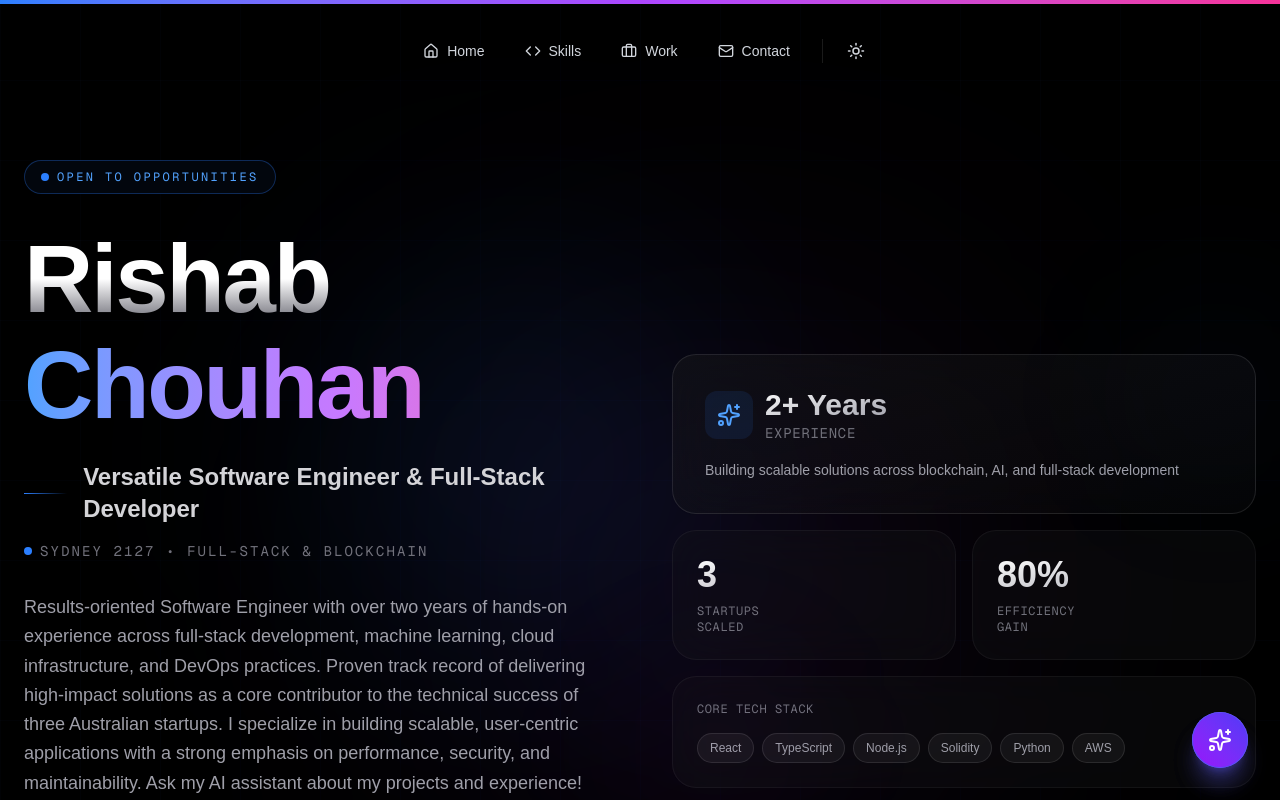
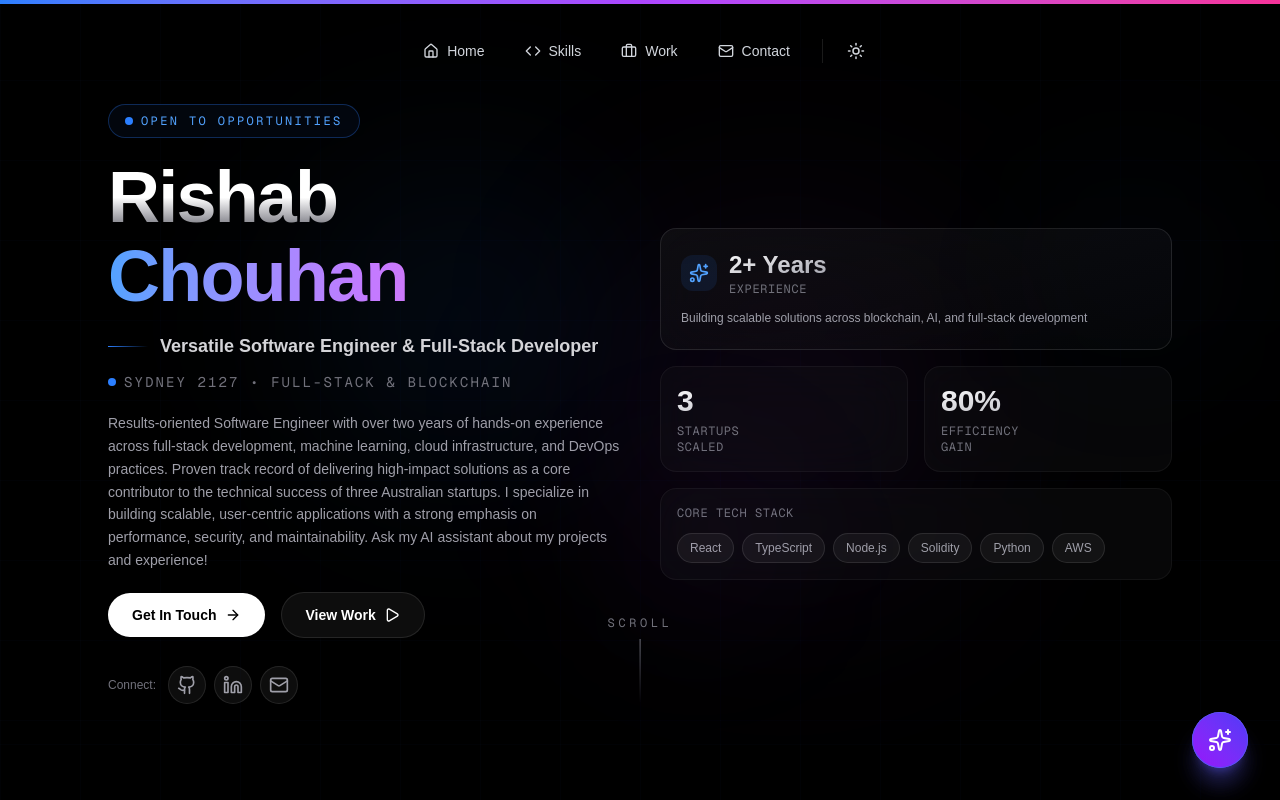
Before and after one commit to Rishab741/rishab-chouhan, a Next.js app: page / in a window 1280 px wide. Shown: the top 800 px of the page. Built offline with nearby package versions, Linux system fonts and the light colour scheme.

Commit message:
improved design

```diff
--- a/src/app/components/portfolio-layout.tsx
+++ b/src/app/components/portfolio-layout.tsx
@@ -64,41 +64,41 @@ export default function PortfolioClientLayout({ portfolioData }: { portfolioData
         </section>
 
         {/* Experience Timeline */}
-        <section id="experience" className="mt-24 md:mt-40">
+        <section id="experience" className="mt-10 md:mt-16">
           <Experience portfolioData={portfolioData} />
         </section>
 
         {/* Projects Grid */}
-        <section id="projects" className="mt-24 md:mt-40">
+        <section id="projects" className="mt-10 md:mt-16">
           <Projects portfolioData={portfolioData} />
         </section>
 
         {/* Contact/CTA */}
-        <section id="contact" className="py-24 px-6 text-center mt-24 md:mt-40">
+        <section id="contact" className="py-14 px-6 text-center mt-10 md:mt-16">
           <motion.div
             initial={{ opacity: 0, scale: 0.95 }}
             whileInView={{ opacity: 1, scale: 1 }}
             viewport={{ once: true }}
-            className="max-w-3xl mx-auto p-12 rounded-[3rem] bg-gradient-to-b from-zinc-900 to-black border border-white/10 shadow-2xl"
+            className="max-w-2xl mx-auto p-8 rounded-3xl bg-gradient-to-b from-zinc-900 to-black border border-white/10 shadow-2xl"
           >
-            <h2 className="text-4xl md:text-6xl font-bold mb-6 tracking-tight">
+            <h2 className="text-3xl md:text-4xl font-bold mb-4 tracking-tight">
               Based in {portfolioData.contact.location.split(',')[0]}
             </h2>
-            <p className="text-zinc-400 text-lg mb-10 leading-relaxed">
+            <p className="text-zinc-400 text-sm mb-6 leading-relaxed">
               Available for full-time opportunities in Full-Stack Engineering,
               Blockchain development, and AI integration.
             </p>
-            <div className="flex flex-wrap justify-center gap-4">
+            <div className="flex flex-wrap justify-center gap-3">
               <a
                 href={`mailto:${portfolioData.contact.email}`}
-                className="px-8 py-4 bg-white text-black rounded-full font-bold hover:bg-zinc-200 transition-all"
+                className="px-6 py-3 bg-white text-black rounded-full font-bold text-sm hover:bg-zinc-200 transition-all"
               >
                 Email Me
               </a>
               <a
                 href={portfolioData.contact.linkedin}
                 target="_blank"
-                className="px-8 py-4 bg-white/5 border border-white/10 rounded-full font-bold hover:bg-white/10 transition-all"
+                className="px-6 py-3 bg-white/5 border border-white/10 rounded-full font-bold text-sm hover:bg-white/10 transition-all"
               >
                 LinkedIn
               </a>
@@ -113,7 +113,7 @@ export default function PortfolioClientLayout({ portfolioData }: { portfolioData
       </main>
 
       {/* Footer */}
-      <footer className="py-20 px-6 border-t border-white/5 text-center text-zinc-600">
+      <footer className="py-10 px-6 border-t border-white/5 text-center text-zinc-600">
         <div className="max-w-6xl mx-auto">
           <div className="flex justify-center gap-8 mb-6">
             <MapPin className="w-4 h-4" /> {portfolioData.contact.location}
--- a/src/app/components/sections/header.tsx
+++ b/src/app/components/sections/header.tsx
@@ -11,7 +11,7 @@ export const Header: React.FC<{ portfolioData: PortfolioData }> = ({ portfolioDa
         <section
             id="home"
             ref={containerRef}
-            className="relative min-h-screen flex items-center justify-center overflow-hidden bg-black pt-20"
+            className="relative min-h-[90vh] flex items-center justify-center overflow-hidden bg-black pt-16"
         >
             {/* Animated Background Grid */}
             <div className="absolute inset-0 opacity-20">
@@ -31,7 +31,7 @@ export const Header: React.FC<{ portfolioData: PortfolioData }> = ({ portfolioDa
 
             {/* Floating Orbs */}
             <motion.div
-                className="absolute top-1/4 left-1/4 w-96 h-96 bg-blue-500/10 rounded-full blur-[120px]"
+                className="absolute top-1/4 left-1/4 w-64 h-64 bg-blue-500/10 rounded-full blur-[100px]"
                 animate={{
                     x: [0, 50, 0],
                     y: [0, 30, 0],
@@ -44,7 +44,7 @@ export const Header: React.FC<{ portfolioData: PortfolioData }> = ({ portfolioDa
                 }}
             />
             <motion.div
-                className="absolute bottom-1/4 right-1/4 w-96 h-96 bg-purple-500/10 rounded-full blur-[120px]"
+                className="absolute bottom-1/4 right-1/4 w-64 h-64 bg-purple-500/10 rounded-full blur-[100px]"
                 animate={{
                     x: [0, -50, 0],
                     y: [0, -30, 0],
@@ -58,11 +58,11 @@ export const Header: React.FC<{ portfolioData: PortfolioData }> = ({ portfolioDa
                 }}
             />
 
-            <div className="relative z-10 max-w-7xl mx-auto px-6 py-20">
-                <div className="grid lg:grid-cols-2 gap-16 items-center">
+            <div className="relative z-10 max-w-6xl mx-auto px-6 py-10">
+                <div className="grid lg:grid-cols-2 gap-10 items-center">
 
                     {/* Left Column - Content */}
-                    <div className="space-y-8">
+                    <div className="space-y-5">
 
                         {/* Top Badge */}
                         <motion.div
@@ -86,7 +86,7 @@ export const Header: React.FC<{ portfolioData: PortfolioData }> = ({ portfolioDa
                             animate={{ opacity: 1, y: 0 }}
                             transition={{ duration: 0.8, delay: 0.2 }}
                         >
-                            <h1 className="text-6xl md:text-7xl lg:text-8xl font-black tracking-tight leading-[1.1] mb-6">
+                            <h1 className="text-5xl md:text-6xl lg:text-7xl font-black tracking-tight leading-[1.1] mb-4">
                                 <span className="block bg-clip-text text-transparent bg-gradient-to-b from-white via-white to-zinc-600">
                                     {portfolioData.name.split(' ')[0]}
                                 </span>
@@ -96,9 +96,9 @@ export const Header: React.FC<{ portfolioData: PortfolioData }> = ({ portfolioDa
                             </h1>
 
                             {/* Role with Accent */}
-                            <div className="flex items-center gap-4 mb-4">
-                                <div className="h-px w-12 bg-gradient-to-r from-blue-500 to-transparent"></div>
-                                <h2 className="text-xl md:text-2xl font-semibold text-zinc-300">
+                            <div className="flex items-center gap-3 mb-3">
+                                <div className="h-px w-10 bg-gradient-to-r from-blue-500 to-transparent"></div>
+                                <h2 className="text-base md:text-lg font-semibold text-zinc-300">
                                     {portfolioData.role}
                                 </h2>
                             </div>
@@ -114,7 +114,7 @@ export const Header: React.FC<{ portfolioData: PortfolioData }> = ({ portfolioDa
                             initial={{ opacity: 0, y: 20 }}
                             animate={{ opacity: 1, y: 0 }}
                             transition={{ duration: 0.8, delay: 0.4 }}
-                            className="text-lg text-zinc-400 leading-relaxed max-w-xl"
+                            className="text-sm text-zinc-400 leading-relaxed max-w-lg"
                         >
                             {portfolioData.bio}
                         </motion.p>
@@ -128,18 +128,18 @@ export const Header: React.FC<{ portfolioData: PortfolioData }> = ({ portfolioDa
                         >
                             <a
                                 href={`mailto:${portfolioData.contact.email}`}
-                                className="group relative px-8 py-4 bg-white text-black rounded-full font-bold hover:scale-105 transition-all overflow-hidden shadow-lg hover:shadow-white/20"
+                                className="group relative px-6 py-3 bg-white text-black rounded-full font-bold text-sm hover:scale-105 transition-all overflow-hidden shadow-lg hover:shadow-white/20"
                             >
                                 <span className="relative z-10 flex items-center gap-2">
                                     Get In Touch
-                                    <ArrowRight className="w-5 h-5 group-hover:translate-x-1 transition-transform" />
+                                    <ArrowRight className="w-4 h-4 group-hover:translate-x-1 transition-transform" />
                                 </span>
                                 <div className="absolute inset-0 bg-gradient-to-r from-blue-500 to-purple-500 opacity-0 group-hover:opacity-20 transition-opacity" />
                             </a>
 
                             <button
                                 onClick={() => document.getElementById('projects')?.scrollIntoView({behavior: 'smooth'})}
-                                className="group px-8 py-4 bg-white/5 border border-white/10 rounded-full font-bold hover:bg-white/10 hover:border-white/20 transition-all backdrop-blur-sm flex items-center gap-2"
+                                className="group px-6 py-3 bg-white/5 border border-white/10 rounded-full font-bold text-sm hover:bg-white/10 hover:border-white/20 transition-all backdrop-blur-sm flex items-center gap-2"
                             >
                                 View Work
                                 <Play className="w-4 h-4 group-hover:scale-110 transition-transform" />
@@ -151,9 +151,9 @@ export const Header: React.FC<{ portfolioData: PortfolioData }> = ({ portfolioDa
                             initial={{ opacity: 0, y: 20 }}
                             animate={{ opacity: 1, y: 0 }}
                             transition={{ duration: 0.8, delay: 0.8 }}
-                            className="flex items-center gap-3 pt-4"
+                            className="flex items-center gap-2 pt-2"
                         >
-                            <span className="text-sm text-zinc-500 font-medium mr-2">Connect:</span>
+                            <span className="text-xs text-zinc-500 font-medium mr-1">Connect:</span>
                             {[
                                 { icon: Github, href: portfolioData.contact.github, label: 'GitHub' },
                                 { icon: Linkedin, href: portfolioData.contact.linkedin, label: 'LinkedIn' },
@@ -164,7 +164,7 @@ export const Header: React.FC<{ portfolioData: PortfolioData }> = ({ portfolioDa
                                     href={social.href}
                                     target="_blank"
                                     rel="noopener noreferrer"
-                                    className="group relative p-3 rounded-full bg-white/5 border border-white/10 hover:bg-white/10 hover:border-white/20 transition-all"
+                                    className="group relative p-2 rounded-full bg-white/5 border border-white/10 hover:bg-white/10 hover:border-white/20 transition-all"
                                     whileHover={{ scale: 1.1, rotate: 5 }}
                                     whileTap={{ scale: 0.95 }}
                                 >
@@ -191,33 +191,33 @@ export const Header: React.FC<{ portfolioData: PortfolioData }> = ({ portfolioDa
                             <div className="grid grid-cols-2 gap-4">
 
                                 {/* Large Feature Card */}
-                                <div className="col-span-2 group relative p-8 bg-gradient-to-br from-zinc-900/50 to-zinc-900/20 border border-white/10 rounded-3xl backdrop-blur-xl hover:border-blue-500/30 transition-all duration-500">
-                                    <div className="absolute -inset-1 bg-gradient-to-br from-blue-500/10 to-purple-500/10 rounded-3xl blur opacity-0 group-hover:opacity-100 transition duration-700" />
+                                <div className="col-span-2 group relative p-5 bg-gradient-to-br from-zinc-900/50 to-zinc-900/20 border border-white/10 rounded-2xl backdrop-blur-xl hover:border-blue-500/30 transition-all duration-500">
+                                    <div className="absolute -inset-1 bg-gradient-to-br from-blue-500/10 to-purple-500/10 rounded-2xl blur opacity-0 group-hover:opacity-100 transition duration-700" />
                                     <div className="relative">
-                                        <div className="flex items-center gap-3 mb-4">
-                                            <div className="p-3 bg-blue-500/10 rounded-xl">
-                                                <Sparkles className="w-6 h-6 text-blue-400" />
+                                        <div className="flex items-center gap-3 mb-3">
+                                            <div className="p-2 bg-blue-500/10 rounded-xl">
+                                                <Sparkles className="w-5 h-5 text-blue-400" />
                                             </div>
                                             <div>
-                                                <div className="text-3xl font-black bg-clip-text text-transparent bg-gradient-to-br from-white to-zinc-400">
+                                                <div className="text-2xl font-black bg-clip-text text-transparent bg-gradient-to-br from-white to-zinc-400">
                                                     2+ Years
                                                 </div>
-                                                <div className="text-sm text-zinc-500 font-mono uppercase tracking-wider">
+                                                <div className="text-xs text-zinc-500 font-mono uppercase tracking-wider">
                                                     Experience
                                                 </div>
                                             </div>
                                         </div>
-                                        <p className="text-sm text-zinc-400 leading-relaxed">
+                                        <p className="text-xs text-zinc-400 leading-relaxed">
                                             Building scalable solutions across blockchain, AI, and full-stack development
                                         </p>
                                     </div>
                                 </div>
 
                                 {/* Stat Card 1 */}
-                                <div className="group relative p-6 bg-zinc-900/30 border border-white/5 rounded-3xl backdrop-blur-xl hover:bg-zinc-800/40 hover:border-blue-500/20 transition-all duration-500">
-                                    <div className="absolute -inset-1 bg-gradient-to-br from-blue-500/10 to-purple-500/10 rounded-3xl blur opacity-0 group-hover:opacity-100 transition duration-700" />
+                                <div className="group relative p-4 bg-zinc-900/30 border border-white/5 rounded-2xl backdrop-blur-xl hover:bg-zinc-800/40 hover:border-blue-500/20 transition-all duration-500">
+                                    <div className="absolute -inset-1 bg-gradient-to-br from-blue-500/10 to-purple-500/10 rounded-2xl blur opacity-0 group-hover:opacity-100 transition duration-700" />
                                     <div className="relative">
-                                        <div className="text-4xl font-black mb-2 bg-clip-text text-transparent bg-gradient-to-br from-white to-zinc-400 group-hover:from-blue-400 group-hover:to-purple-400 transition-all">
+                                        <div className="text-3xl font-black mb-1 bg-clip-text text-transparent bg-gradient-to-br from-white to-zinc-400 group-hover:from-blue-400 group-hover:to-purple-400 transition-all">
                                             3
                                         </div>
                                         <div className="text-xs text-zinc-500 font-mono uppercase tracking-wider">
@@ -227,10 +227,10 @@ export const Header: React.FC<{ portfolioData: PortfolioData }> = ({ portfolioDa
                                 </div>
 
                                 {/* Stat Card 2 */}
-                                <div className="group relative p-6 bg-zinc-900/30 border border-white/5 rounded-3xl backdrop-blur-xl hover:bg-zinc-800/40 hover:border-purple-500/20 transition-all duration-500">
-                                    <div className="absolute -inset-1 bg-gradient-to-br from-purple-500/10 to-pink-500/10 rounded-3xl blur opacity-0 group-hover:opacity-100 transition duration-700" />
+                                <div className="group relative p-4 bg-zinc-900/30 border border-white/5 rounded-2xl backdrop-blur-xl hover:bg-zinc-800/40 hover:border-purple-500/20 transition-all duration-500">
+                                    <div className="absolute -inset-1 bg-gradient-to-br from-purple-500/10 to-pink-500/10 rounded-2xl blur opacity-0 group-hover:opacity-100 transition duration-700" />
                                     <div className="relative">
-                                        <div className="text-4xl font-black mb-2 bg-clip-text text-transparent bg-gradient-to-br from-white to-zinc-400 group-hover:from-purple-400 group-hover:to-pink-400 transition-all">
+                                        <div className="text-3xl font-black mb-1 bg-clip-text text-transparent bg-gradient-to-br from-white to-zinc-400 group-hover:from-purple-400 group-hover:to-pink-400 transition-all">
                                             80%
                                         </div>
                                         <div className="text-xs text-zinc-500 font-mono uppercase tracking-wider">
@@ -240,8 +240,8 @@ export const Header: React.FC<{ portfolioData: PortfolioData }> = ({ portfolioDa
                                 </div>
 
                                 {/* Tech Stack Preview */}
-                                <div className="col-span-2 group relative p-6 bg-zinc-900/30 border border-white/5 rounded-3xl backdrop-blur-xl hover:border-white/10 transition-all duration-500">
-                                    <div className="text-xs text-zinc-500 font-mono uppercase tracking-wider mb-4">
+                                <div className="col-span-2 group relative p-4 bg-zinc-900/30 border border-white/5 rounded-2xl backdrop-blur-xl hover:border-white/10 transition-all duration-500">
+                                    <div className="text-xs text-zinc-500 font-mono uppercase tracking-wider mb-3">
                                         Core Tech Stack
                                     </div>
                                     <div className="flex flex-wrap gap-2">
--- a/src/app/components/sections/projects.tsx
+++ b/src/app/components/sections/projects.tsx
@@ -1,6 +1,6 @@
 'use client';
 import React, { useRef, useState } from 'react';
-import { ArrowUpRight, Github } from 'lucide-react';
+import { ArrowUpRight } from 'lucide-react';
 import { PortfolioData } from '../types';
 import { SectionTitle } from '../ui/DesignSystem';
 
@@ -45,22 +45,19 @@ const SpotlightCard = ({ children, className = "" }: { children: React.ReactNode
 
 export const Projects: React.FC<{ portfolioData: PortfolioData }> = ({ portfolioData }) => {
     return (
-        <section id="projects" className="py-32 relative">
+        <section id="projects" className="py-14 relative">
             <div className="container mx-auto px-6 max-w-7xl">
                 <SectionTitle title="Featured Projects" subtitle="Portfolio" />
 
                 <div className="grid grid-cols-1 md:grid-cols-2 gap-8">
                     {portfolioData.projects.map((project, index) => (
                         <SpotlightCard key={index} className="h-full group">
-                            <div className="p-8 h-full flex flex-col">
+                            <div className="p-5 h-full flex flex-col">
                                 {/* Top Area */}
-                                <div className="flex justify-between items-start mb-6">
-                                    <div className="p-3 bg-white/5 rounded-xl border border-white/10 group-hover:bg-blue-500/20 group-hover:border-blue-500/30 transition-colors">
-                                        <Github className="w-6 h-6 text-gray-300 group-hover:text-blue-400" />
-                                    </div>
-                                    <div className="flex gap-2">
+                                <div className="flex justify-between items-start mb-4">
+                                    <div className="flex gap-2 flex-wrap">
                                         {project.technologies.slice(0, 3).map(tech => (
-                                            <span key={tech} className="px-3 py-1 text-xs font-medium text-gray-400 bg-white/5 rounded-full border border-white/5">
+                                            <span key={tech} className="px-2 py-1 text-xs font-medium text-gray-400 bg-white/5 rounded-full border border-white/5">
                                                 {tech}
                                             </span>
                                         ))}
@@ -68,10 +65,10 @@ export const Projects: React.FC<{ portfolioData: PortfolioData }> = ({ portfolio
                                 </div>
 
                                 {/* Content */}
-                                <h3 className="text-2xl font-bold text-white mb-3 group-hover:text-blue-400 transition-colors">
+                                <h3 className="text-lg font-bold text-white mb-2 group-hover:text-blue-400 transition-colors">
                                     {project.title}
                                 </h3>
-                                <p className="text-gray-400 leading-relaxed mb-8 flex-grow">
+                                <p className="text-gray-400 text-sm leading-relaxed mb-4 flex-grow">
                                     {project.description}
                                 </p>
 
```
Also changed, not shown: src/app/components/sections/experience.tsx (+8 -8 lines), src/app/components/sections/skills.tsx (+13 -13 lines).
